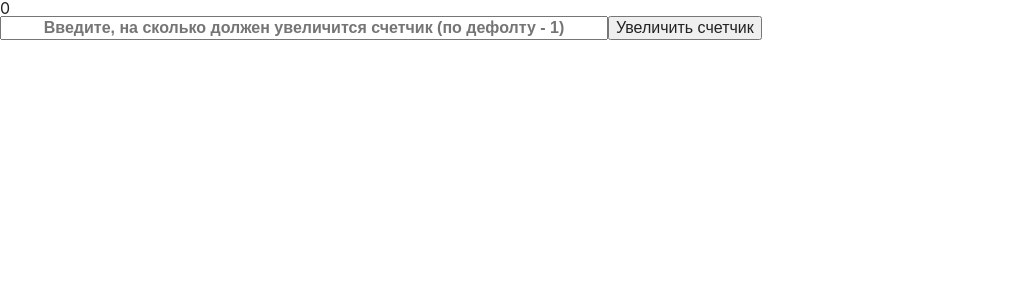
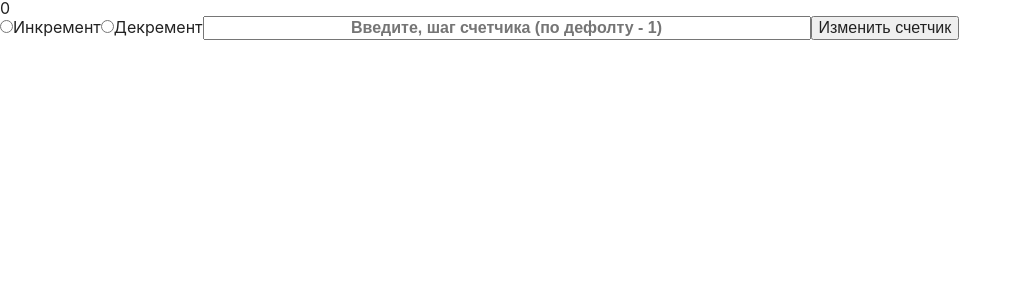
Before and after one commit to remenok200/freshcode-react-clicker, a React (Create React App) app: page / in a window 1280 px wide. Shown: the top 300 px of the page, without its empty margins (0-1022 px from the left). Built offline with nearby package versions, Linux system fonts and the light colour scheme.

Commit message:
Added two modes of operation

```diff
--- a/src/components/Clicker/index.jsx
+++ b/src/components/Clicker/index.jsx
@@ -8,6 +8,7 @@ class Clicker extends React.Component {
     this.state = {
       counter: props.counter,
       step: props.step,
+      decrementMode: props.decrement,
     };
   }
 
@@ -15,6 +16,7 @@ class Clicker extends React.Component {
     this.setState({
       counter: 0,
       step: 1,
+      decrementMode: "false",
     });
   }
 
@@ -24,9 +26,19 @@ class Clicker extends React.Component {
     }));
   };
 
-  changeCountInput = ({ target: { value } }) => {
+  sub = () => {
+    this.setState((previous) => ({
+      counter: previous.counter - previous.step,
+    }));
+  };
+
+  changeStepInput = ({ target: { value } }) => {
     const toNumber = Number(value);
     this.setState(toNumber > 0 ? { step: toNumber } : { step: 1 });
+  };
+
+  toggleHandler = ({ target: { name, value } }) => {
+    this.setState({ decrementMode: value });
   };
 
   render() {
@@ -35,13 +47,34 @@ class Clicker extends React.Component {
     return (
       <article className={styles.container}>
         <h1 className={styles.counter}>{counter}</h1>
+        <label>
+          <input
+            type="radio"
+            name="toggleMode"
+            value={false}
+            onChange={this.toggleHandler}
+          />
+          Инкремент
+        </label>
+        <label>
+          <input
+            type="radio"
+            name="toggleMode"
+            value={true}
+            onChange={this.toggleHandler}
+          />
+          Декремент
+        </label>
         <input
-          onChange={this.changeCountInput}
-          placeholder="Введите, на сколько должен увеличится счетчик (по дефолту - 1)"
+          onChange={this.changeStepInput}
+          placeholder="Введите, шаг счетчика (по дефолту - 1)"
           className={styles.inputCount}
         />
-        <button onClick={this.add} className={styles.buttonCounter}>
-          Увеличить счетчик
+        <button
+          onClick={this.state.decrementMode === "false" ? this.add : this.sub}
+          className={styles.buttonCounter}
+        >
+          Изменить счетчик
         </button>
       </article>
     );
```
